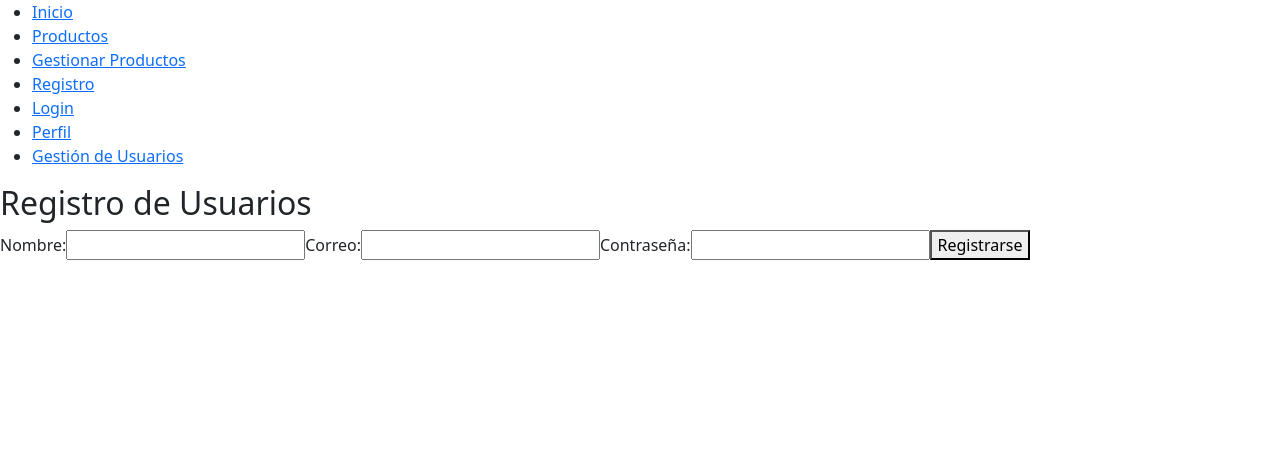
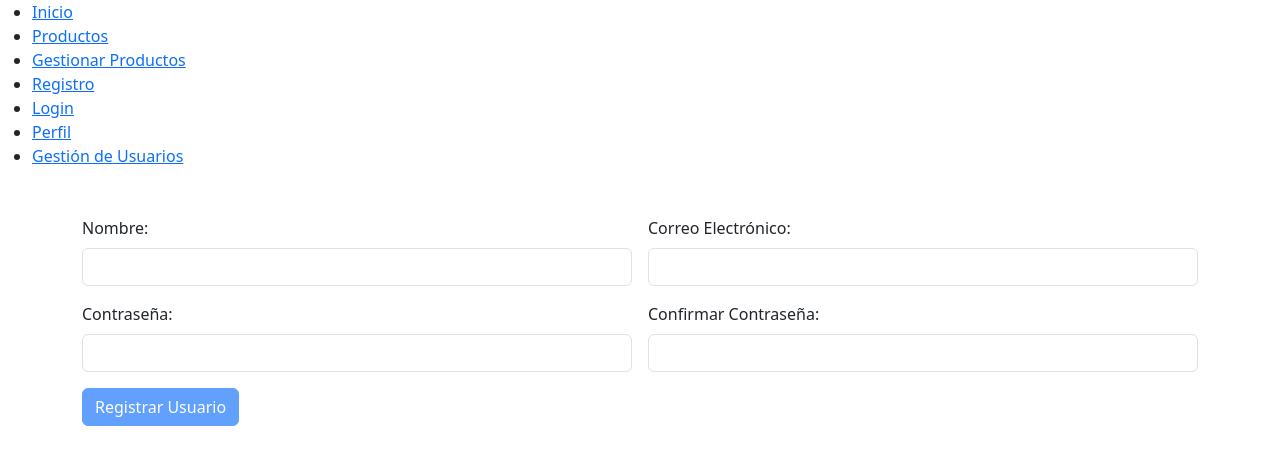
Before and after one commit to afernandezduoc/tiendademama, an Angular app: page /registro in a window 1280 px wide. Shown: the top 464 px of the page. Built offline with nearby package versions, Linux system fonts and the light colour scheme.

Commit message:
Se implementa el Registro de Usuarios

```diff
--- a/src/app/registro/registro.component.html
+++ b/src/app/registro/registro.component.html
@@ -1,13 +1,35 @@
-<h2>Registro de Usuarios</h2>
-<form>
-  <label for="nombre">Nombre:</label>
-  <input id="nombre" type="text" />
-
-  <label for="correo">Correo:</label>
-  <input id="correo" type="email" />
-
-  <label for="contrasena">Contraseña:</label>
-  <input id="contrasena" type="password" />
-
-  <button type="submit">Registrarse</button>
-</form>
+<div class="container mt-5">
+  <form (ngSubmit)="registrarUsuario()" class="row g-3">
+    <div class="col-md-6">
+      <label for="nombre" class="form-label">Nombre:</label>
+      <input type="text" id="nombre" [(ngModel)]="nuevoUsuario.nombre" name="nombre" class="form-control" required minlength="3" #nombreInput="ngModel">
+      <div *ngIf="nombreInput.invalid && (nombreInput.dirty || nombreInput.touched)" class="text-danger">
+        El nombre es requerido y debe tener al menos 3 caracteres.
+      </div>
+    </div>
+    <div class="col-md-6">
+      <label for="correo" class="form-label">Correo Electrónico:</label>
+      <input type="email" id="correo" [(ngModel)]="nuevoUsuario.correo" name="correo" class="form-control" required email #correoInput="ngModel">
+      <div *ngIf="correoInput.invalid && (correoInput.dirty || correoInput.touched)" class="text-danger">
+        Ingrese un correo electrónico válido.
+      </div>
+    </div>
+    <div class="col-md-6">
+      <label for="contrasena" class="form-label">Contraseña:</label>
+      <input type="password" id="contrasena" [(ngModel)]="nuevoUsuario.contrasena" name="contrasena" class="form-control" required minlength="8" #contrasenaInput="ngModel">
+      <div *ngIf="contrasenaInput.invalid && (contrasenaInput.dirty || contrasenaInput.touched)" class="text-danger">
+        La contraseña debe tener al menos 8 caracteres.
+      </div>
+    </div>
+    <div class="col-md-6">
+      <label for="confirmarContrasena" class="form-label">Confirmar Contraseña:</label>
+      <input type="password" id="confirmarContrasena" [(ngModel)]="nuevoUsuario.confirmarContrasena" name="confirmarContrasena" class="form-control" required [pattern]="nuevoUsuario.contrasena" #confirmarContrasenaInput="ngModel">
+      <div *ngIf="confirmarContrasenaInput.invalid && (confirmarContrasenaInput.dirty || confirmarContrasenaInput.touched)" class="text-danger">
+        Las contraseñas deben coincidir.
+      </div>
+    </div>
+    <div class="col-12">
+      <button type="submit" class="btn btn-primary" [disabled]="!nombreInput.valid || !correoInput.valid || !contrasenaInput.valid || !confirmarContrasenaInput.valid">Registrar Usuario</button>
+    </div>
+  </form>
+</div>
--- a/src/app/registro/registro.component.ts
+++ b/src/app/registro/registro.component.ts
@@ -1,12 +1,51 @@
 import { Component } from '@angular/core';
+import { CommonModule } from '@angular/common';
+import { FormsModule } from '@angular/forms';
+import { GestionUsuariosService } from '../servicios/gestion-usuarios.service';
 
 @Component({
   selector: 'app-registro',
   standalone: true,
-  imports: [],
+  imports: [CommonModule, FormsModule],
   templateUrl: './registro.component.html',
-  styleUrl: './registro.component.css'
+  styleUrls: ['./registro.component.css']
 })
 export class RegistroComponent {
+  nuevoUsuario = {
+    nombre: '',
+    correo: '',
+    contrasena: '',
+    confirmarContrasena: ''
+  };
 
+  constructor(private gestionUsuariosService: GestionUsuariosService) {}
+
+  // Registrar un nuevo usuario
+  registrarUsuario(): void {
+    if (this.nuevoUsuario.contrasena !== this.nuevoUsuario.confirmarContrasena) {
+      alert('Las contraseñas no coinciden');
+      return;
+    }
+
+    const usuario = {
+      nombre: this.nuevoUsuario.nombre,
+      correo: this.nuevoUsuario.correo,
+      contrasena: this.nuevoUsuario.contrasena
+    };
+
+    this.gestionUsuariosService.crearUsuario(usuario).subscribe(
+      (data) => {
+        alert('Usuario registrado exitosamente');
+        this.nuevoUsuario = {
+          nombre: '',
+          correo: '',
+          contrasena: '',
+          confirmarContrasena: ''
+        };
+      },
+      (error) => {
+        console.error('Error al registrar usuario:', error);
+      }
+    );
+  }
 }
```
